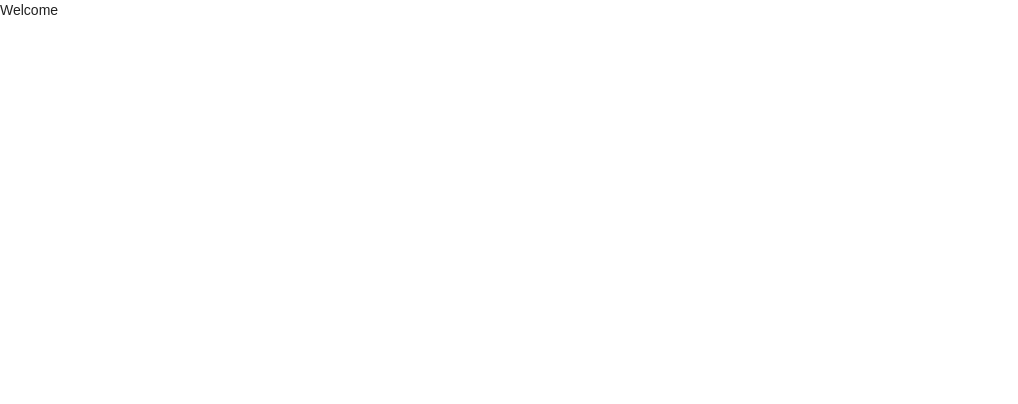
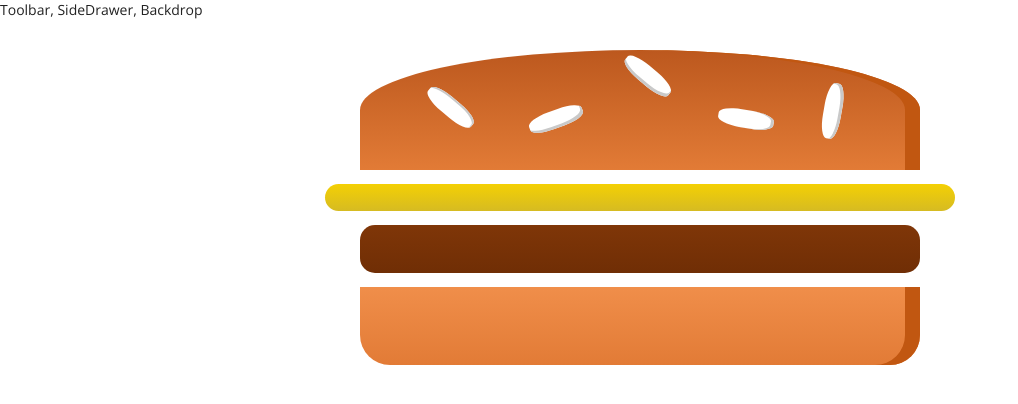
Before and after one commit to leon8941/list-of-ingredients, a React app in the folder client/: page / in a window 1280 px wide. Shown: the top 404 px of the page, without its empty margins (0-1018 px from the left). Built offline with nearby package versions, Linux system fonts and the light colour scheme.

Commit message:
adding burger

```diff
--- a/client/public/index.html
+++ b/client/public/index.html
@@ -19,7 +19,8 @@
       work correctly both with client-side routing and a non-root public URL.
       Learn how to configure a non-root public URL by running `npm run build`.
     -->
-    <title>React App</title>
+    <link href="https://fonts.googleapis.com/css?family=Open+Sans:400,700" rel="stylesheet">
+    <title>Burger App</title>
   </head>
   <body>
     <noscript>
--- a/client/src/App.js
+++ b/client/src/App.js
@@ -1,11 +1,16 @@
-import React, { Component } from 'react'
-import { BrowserRouter as Router, Route, Switch } from 'react-router-dom'
+import React, { Component } from 'react';
+import { BrowserRouter as Router, Route, Switch } from 'react-router-dom';
+
+import Layout from './components/Layout/Layout';
+import BurgerBuilder from './containers/BurgerBuilder/BurgerBuilder';
 
 class App extends Component {
   render () {
     return (
       <div>
-        Welcome
+        <Layout>
+          <BurgerBuilder/>
+        </Layout>
       </div>
     )
   }
--- /dev/null
+++ b/client/src/components/Burger/Burger.css
@@ -0,0 +1,30 @@
+.Burger {
+    width: 100%;
+    margin: auto;
+    height: 250px;
+    overflow: scroll;
+    text-align: center;
+    font-weight: bold;
+    font-size: 1.2em;
+}
+
+@media (min-width: 500px) and (min-height: 400px) {
+    .Burger {
+        width: 350px;
+        height: 300px;
+    }
+}
+
+@media (min-width: 500px) and (min-height: 400px) {
+    .Burger {
+        width: 450px;
+        height: 400px;
+    }
+}
+
+@media (min-width: 1000px) and (min-height: 700px) {
+    .Burger {
+        width: 700px;
+        height: 600px;
+    }
+}
--- /dev/null
+++ b/client/src/components/Burger/Burger.js
@@ -0,0 +1,18 @@
+import React from 'react';
+
+import classes from './Burger.css';
+import BurgerIngredient from './BurgerIngredient/BurgerIngredient';
+
+const burger = (props) => {
+    return (
+        <div className={classes.Burger}>
+            <BurgerIngredient type="bread-top" />
+            <BurgerIngredient type="cheese" />
+            <BurgerIngredient type="meat" />
+            <BurgerIngredient type="bread-bottom" />
+
+        </div>
+    )
+};
+
+export default burger;
--- /dev/null
+++ b/client/src/components/Burger/BurgerIngredient/BurgerIngredient.css
@@ -0,0 +1,113 @@
+.BreadBottom {
+    height: 13%;
+    width: 80%;
+    background: linear-gradient(#F08E4A, #e27b36);
+    border-radius: 0 0 30px 30px;
+    box-shadow: inset -15px 0 #c15711;
+    margin: 2% auto;
+}
+
+.BreadTop {
+    height: 20%;
+    width: 80%;
+    background: linear-gradient(#bc581e, #e27b36);
+    border-radius: 50% 50% 0 0;
+    box-shadow: inset -15px 0 #c15711;
+    margin: 2% auto;
+    position: relative;
+}
+
+.Seeds1 {
+    width: 10%;
+    height: 15%;
+    position: absolute;
+    background-color: white;
+    left: 30%;
+    top: 50%;
+    border-radius: 40%;
+    transform: rotate(-20deg);
+    box-shadow: inset -2px -3px #c9c9c9;
+}
+
+.Seeds1:after {
+    content: "";
+    width: 100%;
+    height: 100%;
+    position: absolute;
+    background-color: white;
+    left: -170%;
+    top: -260%;
+    border-radius: 40%;
+    transform: rotate(60deg);
+    box-shadow: inset -1px 2px #c9c9c9;
+  }
+
+.Seeds1:before {
+    content: "";
+    width: 100%;
+    height: 100%;
+    position: absolute;
+    background-color: white;
+    left: 180%;
+    top: -50%;
+    border-radius: 40%;
+    transform: rotate(60deg);
+    box-shadow: inset -1px -3px #c9c9c9;
+  }
+
+  .Seeds2 {
+    width: 10%;
+    height: 15%;
+    position: absolute;
+    background-color: white;
+    left: 64%;
+    top: 50%;
+    border-radius: 40%;
+    transform: rotate(10deg);
+    box-shadow: inset -3px 0 #c9c9c9;
+  }
+
+  .Seeds2:before {
+    content: "";
+    width: 100%;
+    height: 100%;
+    position: absolute;
+    background-color: white;
+    left: 150%;
+    top: -130%;
+    border-radius: 40%;
+    transform: rotate(90deg);
+    box-shadow: inset 1px 3px #c9c9c9;
+  }
+
+
+.Meat {
+    width: 80%;
+    height: 8%;
+    background: linear-gradient(#7f3608, #702e05);
+    margin: 2% auto;
+    border-radius: 15px;
+}
+
+.Cheese {
+    width: 90%;
+    height: 4.5%;
+    margin: 2% auto;
+    background: linear-gradient(#f4d004, #d6bb22);
+    border-radius: 20px;
+}
+
+.Salad {
+    width: 85%;
+    height: 7%;
+    margin: 2% auto;
+    background: linear-gradient(#228c1d, #91ce50);
+    border-radius: 20px;
+}
+
+.Bacon {
+    width: 80%;
+    height: 3%;
+    background: linear-gradient(#bf3813, #c45e38);
+    margin: 2% auto;
+}
--- /dev/null
+++ b/client/src/components/Burger/BurgerIngredient/BurgerIngredient.js
@@ -0,0 +1,46 @@
+import React, {Component} from 'react';
+import PropTypes from 'prop-types';
+
+import classes from './BurgerIngredient.css';
+
+class BurgerIngredient extends Component {
+    render () {
+        let ingredient = null;
+
+        switch (this.props.type) {
+            case ("bread-bottom"):
+                ingredient = <div className={classes.BreadBottom}></div>
+                break;
+            case ("bread-top"):
+                ingredient = (
+                    <div className={classes.BreadTop}>
+                        <div className={classes.Seeds1}></div>
+                        <div className={classes.Seeds2}></div>
+                    </div>
+                )
+                break;
+            case ("meat"):
+                ingredient = <div className={classes.Meat}></div>
+                break;
+            case ("cheese"):
+                ingredient = <div className={classes.Cheese}></div>
+                break;
+            case ("salad"):
+                ingredient = <div className={classes.Salad}></div>
+                break;
+            case ("bacon"):
+                ingredient = <div className={classes.Bacon}></div>
+                break;
+            default:
+                ingredient = null;
+        }
+
+        return ingredient;
+    }
+}
+
+BurgerIngredient.propType = {
+    type: PropTypes.string.isRequired
+}
+
+export default BurgerIngredient;
--- /dev/null
+++ b/client/src/components/Layout/Layout.css
@@ -0,0 +1,3 @@
+.Content {
+    margin-top: 16px;
+}
--- /dev/null
+++ b/client/src/components/Layout/Layout.js
@@ -0,0 +1,17 @@
+import React from 'react';
+
+import Aux from '../../hoc/Aux';
+import classes from './Layout.css';
+
+const layout = (props) => (
+    <Aux>
+        <div>
+            Toolbar, SideDrawer, Backdrop
+        </div>
+        <main className={classes.Content}>
+            {props.children}
+        </main>
+    </Aux>
+);
+
+export default layout;
--- /dev/null
+++ b/client/src/containers/BurgerBuilder/BurgerBuilder.js
@@ -0,0 +1,16 @@
+import React, {Component} from 'react';
+
+import Aux from '../../hoc/Aux';
+import Burger from '../../components/Burger/Burger';
+
+class BurgerBuilder extends Component {
+    render () {
+        return (
+            <Aux>
+                <Burger></Burger>
+            </Aux>
+        );
+    }
+}
+
+export default BurgerBuilder;
--- /dev/null
+++ b/client/src/hoc/Aux.js
@@ -0,0 +1,3 @@
+const aux = (props) => props.children;
+
+export default aux;
--- a/client/src/index.css
+++ b/client/src/index.css
@@ -1,9 +1,9 @@
 body {
   margin: 0;
   padding: 0;
-  font-family: sans-serif;
+  font-family: "Open Sans", sans-serif;
 }
 
 #root {
-  padding: 4rem 0;
+  padding: 4em 0;
 }
```
